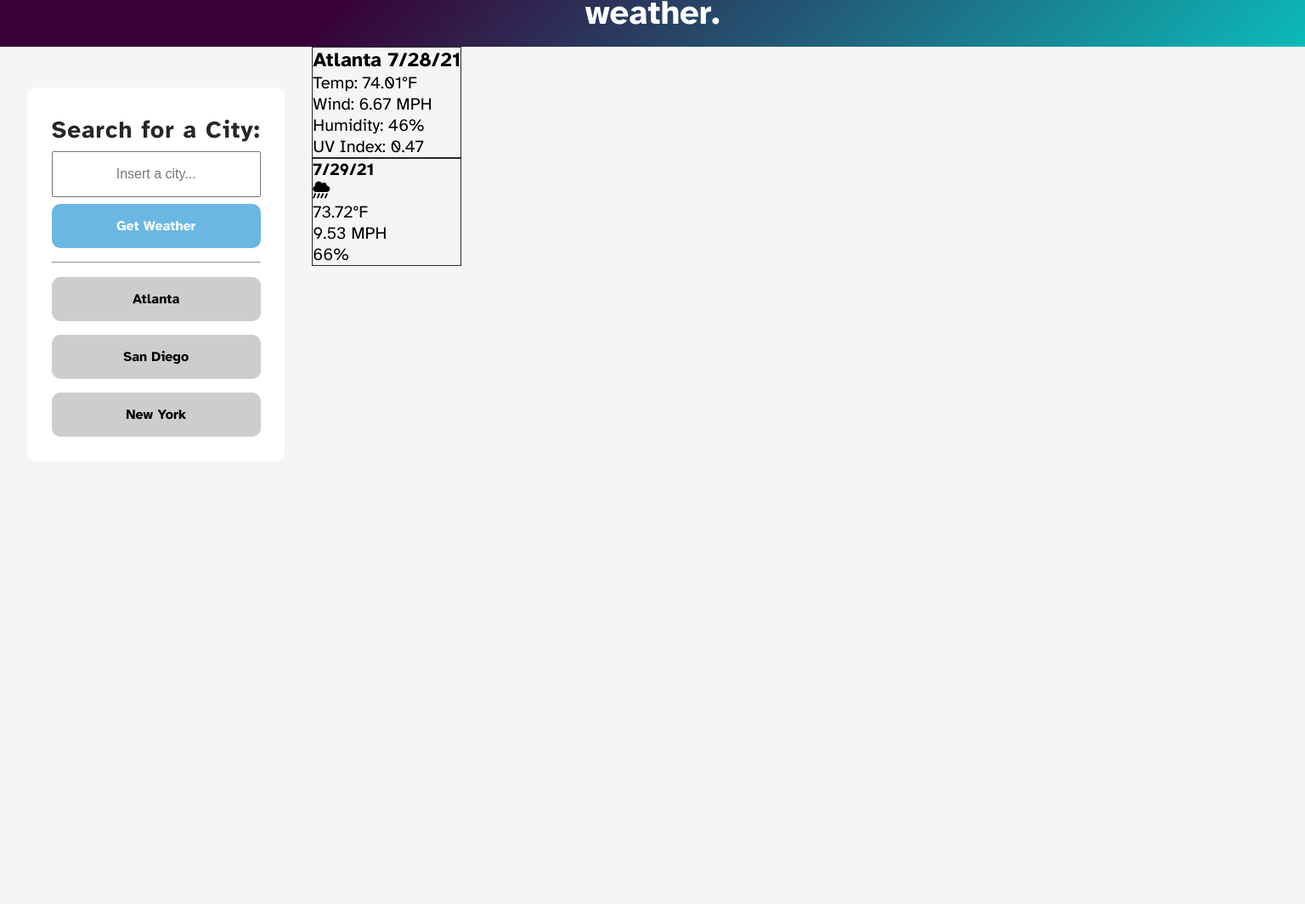
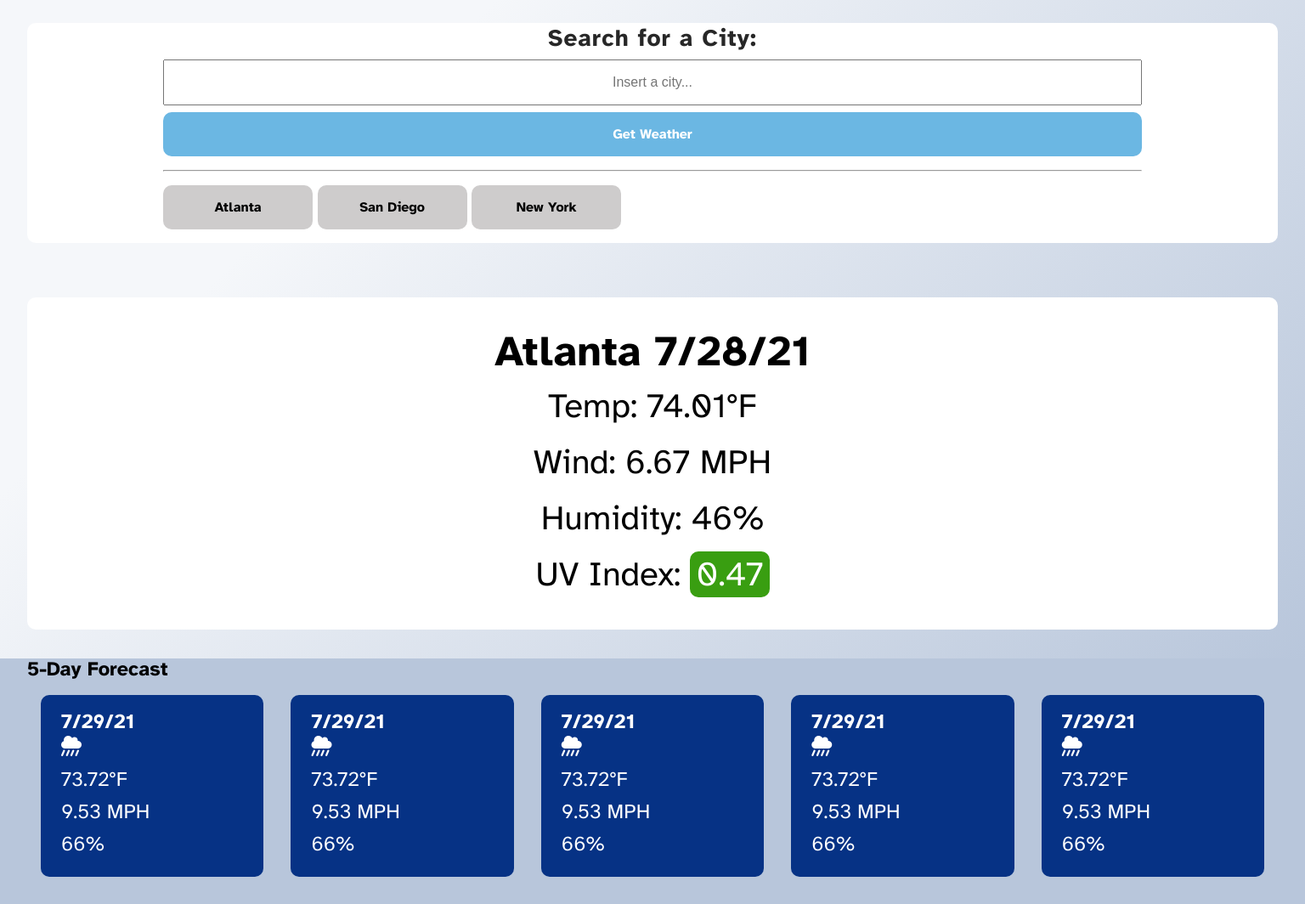
Before and after one commit to hudsonhancock/06-weather-app, a plain HTML site: page index.html in a window 1536 px wide. Shown: the part 25-1089 px from the top of the page at 85% size. Before the commit the page ends 800 px from the top, so only its background shows below. Drawn offline with Linux system fonts and the light colour scheme.

Commit message:
Finished mobile optimization and over all styling

```diff
--- a/Assets/style.css
+++ b/Assets/style.css
@@ -15,7 +15,16 @@
 body{
     font-family: var(--minimal);
     font-size: 20px;
-    background-color: whitesmoke;
+    background-color: #b8c6db;
+    background-image: linear-gradient(315deg, #b8c6db 0%, #f5f7fa 74%);
+    background-repeat: no-repeat;
+    background-size:cover;
+}
+
+.wrapper{
+    height: 100vh;
+    display: flex;
+    flex-direction: column;
 }
 
 
@@ -28,17 +37,18 @@ header{
     display: flex;
     justify-content: center;
     align-items: center;
-    height: 5rem;
 }
 
 #h_text {
     color: var(--light);
+    font-size: 80%;
 }
 
 
 main{
     display: flex;
     flex-direction: column;
+
 }
 
 .btn{
@@ -51,18 +61,26 @@ main{
     border-radius: 10px;
 }
 
+p{
+    margin: .5rem 0;
+}
+
 
 /* ------------------------------------------ */
 
+#search_container{
+    display: flex;
+    flex-direction: column;
+}
 
 
 .search{
     display: flex;
     flex-direction: column;
-    margin: 3rem 2rem;
+    margin: 2rem 2rem;
     padding: 2rem 1.8rem .8rem 1.8rem;
     border-radius: 10px;
-    background-color: white;
+    background-color: var(--light);
 }
 
 #s_text{
@@ -102,6 +120,7 @@ hr{
 #s_history_btn{
     margin-bottom: 1rem;
     background-color: rgb(206, 204, 204);
+    width: 100%;
 }
 
 
@@ -110,15 +129,128 @@ hr{
 /* ------------------------------------------ */
 
 
+.info{
+    display: flex;
+    flex-direction: column;
+    justify-content: center;
+    width: 100%;
+}
 
-.current, .future{
+.current{
+    background-color: var(--light);
+    margin: 2rem 2rem 2rem 2rem;
+    padding: 2rem;
+    border-radius: 10px;
+
+}
+
+#uv{
+    background-color: rgb(57, 158, 17);
+    color: white;
+    padding: .1rem .45rem;
+    border-radius: 10px;
+}
+
+/* .current, .future{
     border: 1px solid var(--dark);
+} */
+
+
+/* ------------------------------------------ */
+
+h3{
+    padding-left: 2rem;
+}
+
+.future{
+    margin: 0rem 2rem 1rem 2rem;
 }
 
 
-/* ------------------------------------------ */
-@media screen and (min-width: 1025px) {
+.container{
+    display: flex;
+    flex-direction: column;
+    width: 100%;
+
+
+}
+
+.card{
+    background-color: var(--darkaccent);
+    color: var(--light);
+    padding: 1rem 2rem;
+    border-radius: 10px;
+    width: 100%;
+    margin-bottom: 1rem;
+    font-size: 120%;
+}
+
+
+
+
+
+@media screen and (min-width: 1362px) {
     main{
+        flex-direction: column;
+        justify-content: center;
+        /* height: 90vh; */
+    }
+
+    #search_container{
+        display: flex;
+        flex-direction: column;
+    }
+
+    #history_container{
+        flex-wrap: wrap;
+        justify-content: start;
+    }
+
+    .search{
+    padding: 0 10rem;
+    flex-direction: column;
+    justify-content: space-between;
+    }
+
+    #s_history_btn{
+        margin-bottom: 1rem;
+        background-color: rgb(206, 204, 204);
+        width: 11rem;
+    }
+
+    .current{
+        display: flex;
+        flex-direction: column;
+        text-align: left;
+        text-align: center;
+    }
+
+    #today{
+        font-size: 250%;
+    }
+
+    .current p{
+        font-size: 200%;
+    }
+
+    .info{
+        display: flex;
+        height: 100%;
+
+    }
+
+    .container{
         flex-direction: row;
+        justify-content:space-between;
+
+
+
+    }
+
+    .card{
+        width: 100%;
+        text-align: left;
+        margin: 1rem;
+        padding-left: 1.5rem;
     }
 }
--- a/index.html
+++ b/index.html
@@ -16,6 +16,8 @@
 </head>
 
 <body>
+
+    <div class="wrapper">
         <header>
             <h1 id="h_text">weather.</h1>
         </header>
@@ -23,13 +25,17 @@
         <main>
 
             <section class="search">
+                <div id="search_container">
                     <h1 id="s_text">Search for a City:</h1>
                     <input id="s_input" type="text" placeholder="Insert a city...">
                     <button class="btn" id="search_btn">Get Weather</button>
                     <hr>
+                </div>
+                <div id="history_container">
                     <button class="btn" data-city="Atlanta" id="s_history_btn">Atlanta</button>
                     <button class="btn" data-city="San Diego" id="s_history_btn">San Diego</button>
                     <button class="btn" data-city="New York" id="s_history_btn">New York</button>
+                </div>
             </section>
 
             <section class="info">
@@ -41,8 +47,38 @@
                     <p>UV Index: <span id="uv">0.47</span></p>
                 </section>
 
+                <h3>5-Day Forecast</h3>
+
                 <section class="future">
                     <div class="container">
+                        <div class="card">
+                            <h4 id="fd">7/29/21</h4>
+                            <i class="fas fa-cloud-showers-heavy"></i>
+                            <p id="ft">73.72°F</p>
+                            <p id="fw">9.53 MPH</p>
+                            <p id="fh">66%</p>
+                        </div>
+                        <div class="card">
+                            <h4 id="fd">7/29/21</h4>
+                            <i class="fas fa-cloud-showers-heavy"></i>
+                            <p id="ft">73.72°F</p>
+                            <p id="fw">9.53 MPH</p>
+                            <p id="fh">66%</p>
+                        </div>
+                        <div class="card">
+                            <h4 id="fd">7/29/21</h4>
+                            <i class="fas fa-cloud-showers-heavy"></i>
+                            <p id="ft">73.72°F</p>
+                            <p id="fw">9.53 MPH</p>
+                            <p id="fh">66%</p>
+                        </div>
+                        <div class="card">
+                            <h4 id="fd">7/29/21</h4>
+                            <i class="fas fa-cloud-showers-heavy"></i>
+                            <p id="ft">73.72°F</p>
+                            <p id="fw">9.53 MPH</p>
+                            <p id="fh">66%</p>
+                        </div>
                         <div class="card">
                             <h4 id="fd">7/29/21</h4>
                             <i class="fas fa-cloud-showers-heavy"></i>
@@ -54,8 +90,7 @@
                 </section>
 
             </section>
-
-
+    </div>
 
 
 
```
Lines whose indentation alone changed are shown as unchanged.
